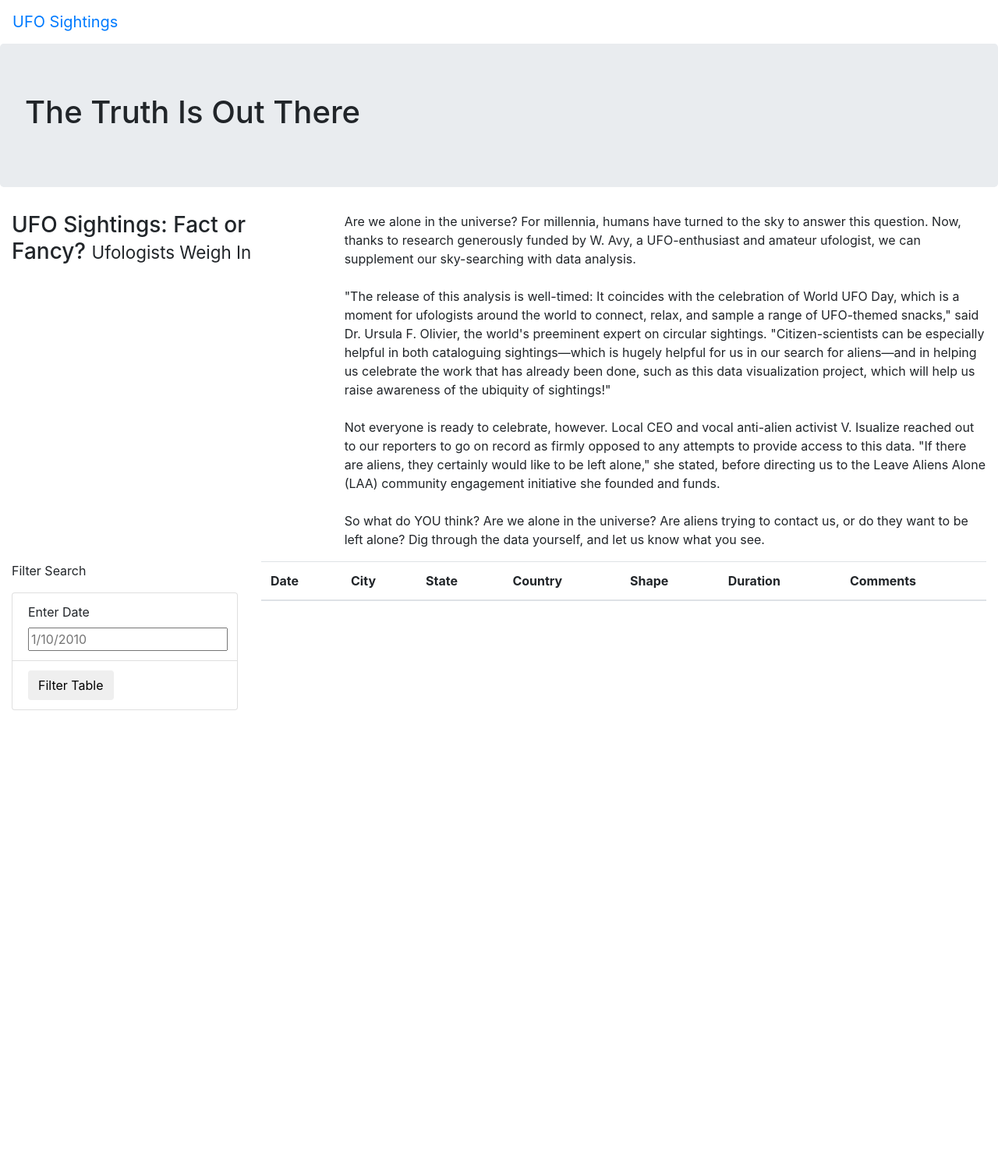
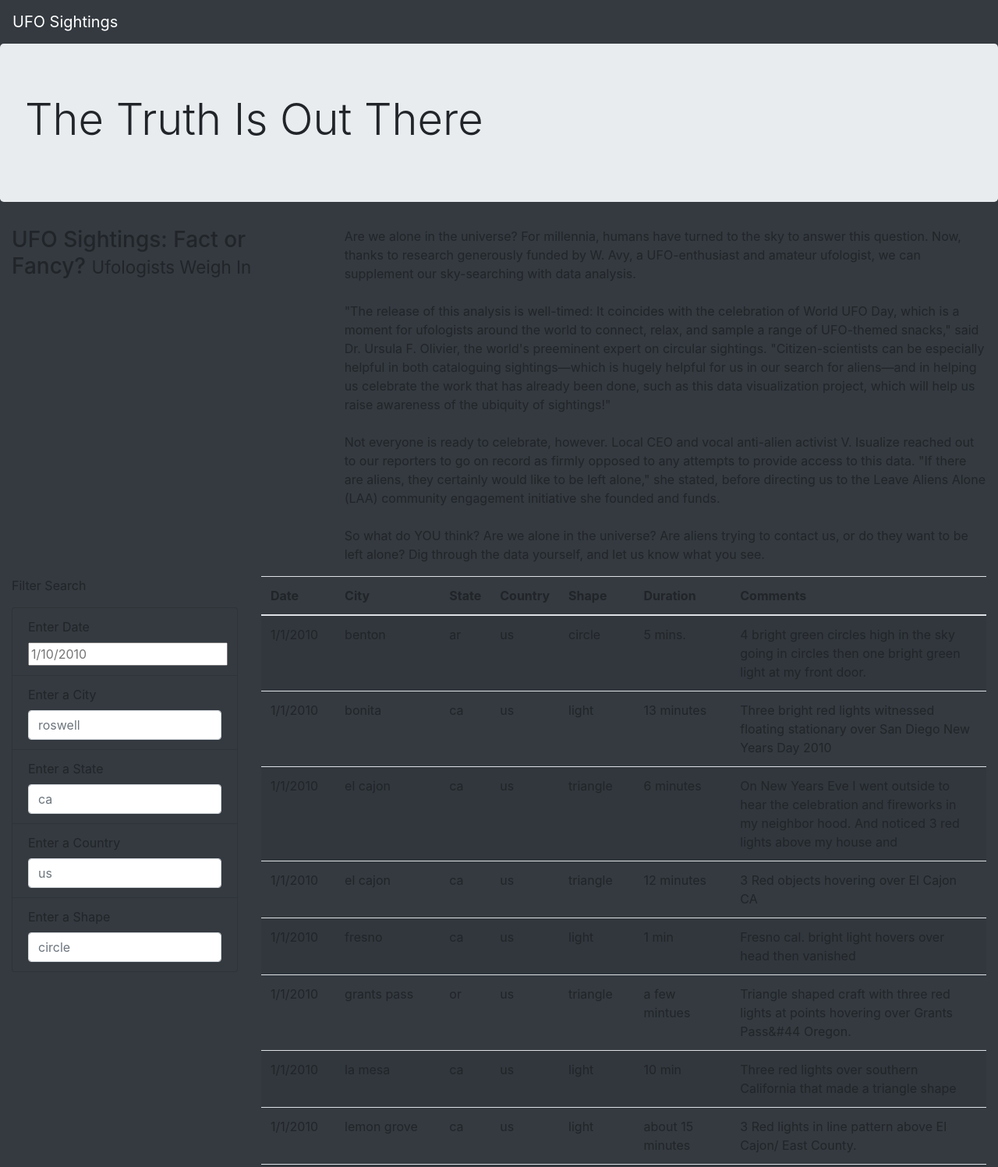
Before and after one commit to olalekanagbaje/UFOs, a plain HTML site: page index.html in a window 1280 px wide. Shown: the top 1497 px of the page at 78% size. Before the commit the page ends 911 px from the top, so only its background shows below. Drawn offline with nearby package versions, Linux system fonts and the light colour scheme.

Commit message:
Updated index.html file

```diff
--- a/index.html
+++ b/index.html
@@ -12,14 +12,14 @@
     />
     <link rel="stylesheet" href="static/css/style.css">
 </head>
-<body>
+<body class="bg-dark">
     <div class="wrapper">
-        <nav class="navbar navbar-expand-lg">
+        <nav class="navbar navbar-dark bg-dark navbar-expand-lg">
             <a class="navbar-brand" href="index.html">UFO Sightings</a>
 
         </nav>
         <div class="jumbotron">
-            <h1>The Truth Is Out There</h1>
+            <h1 class="display-4">The Truth Is Out There</h1>
         </div>
 
     </div>
@@ -44,18 +44,34 @@
     <div class="container-fluid">
         <div class="row">
             <div class="col-md-3">
-                <form>
+                <form class= "bg-dark">
                     <p>Filter Search</p>
-                    <ul class="list-group">
-                        <li class="list-group-item">
+                    <ul class="list-group bg-dark">
+                        <li class="list-group-item bg-dark">
                             <label for="date">Enter Date</label>
                             <input type="text" placeholder="1/10/2010" id="datetime" />
+                        </li>
 
+                        <li class="list-group-item bg-dark">
+                            <label for="city">Enter a City</label>
+                            <input type="text" id="city" class="form-control" placeholder="roswell" />
                         </li>
-                        <li class="list-group-item">
-                            <button id="filter-btn" type="button" class="btn btn-default">Filter Table</button>
 
+                        <li class="list-group-item bg-dark">
+                            <label for="state">Enter a State</label>
+                            <input type="text" id="state" class="form-control" placeholder="ca" />
                         </li>
+
+                        <li class="list-group-item bg-dark">
+                            <label for="country">Enter a Country</label>
+                            <input type="text" id="country" class="form-control" placeholder="us" />
+                        </li>
+
+                        <li class="list-group-item bg-dark">
+                            <label for="shape">Enter a Shape</label>
+                            <input type="text" id="shape" class="form-control" placeholder="circle" />
+                        </li>
+
 
                     </ul>
                 </form>
@@ -81,6 +97,9 @@
 
         </div>
     </div>
+    <script src="https://cdnjs.cloudflare.com/ajax/libs/d3/4.11.0/d3.js"></script>
+    <script src="static/js/data.js"></script>
+    <script src="static/js/app.js"></script>
 
 
 </body>
```
